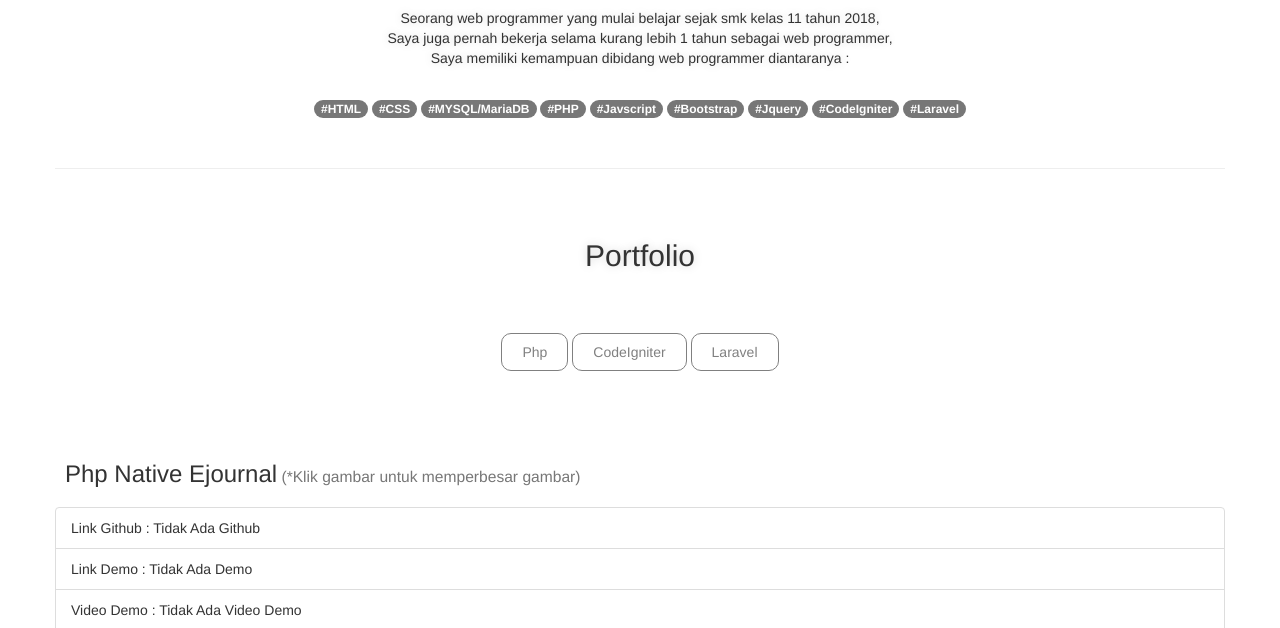
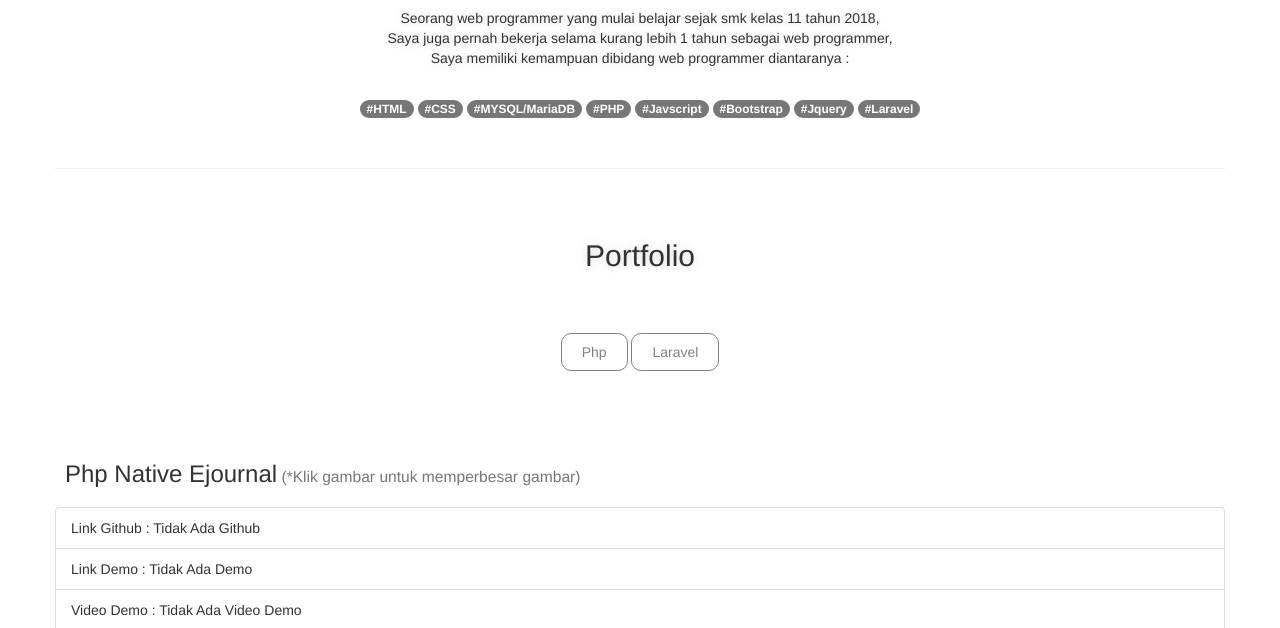
Before and after one commit to litondev/litondev.github.io, a plain HTML site: page index.html in a window 1280 px wide. Shown: the part 472-1100 px from the top of the page. Drawn offline with Linux system fonts and the light colour scheme.

Commit message:
perbaikan skill

```diff
--- a/index.html
+++ b/index.html
@@ -153,7 +153,7 @@ function showPorto(id){
 				<span class="badge p-2">#Javscript</span>
 				<span class="badge p-2">#Bootstrap</span>
 				<span class="badge p-2">#Jquery</span>
-				<span class="badge p-2">#CodeIgniter</span>
+				<!-- <span class="badge p-2">#CodeIgniter</span> -->
 				<span class="badge p-2">#Laravel</span>
 			</div>
 		</div>
@@ -169,7 +169,7 @@ function showPorto(id){
 
 			<div class="text-center" style="padding:30px">
 				<span class="btn-proto" onclick="showPorto('php')">Php</span>
-				<span class="btn-proto" onclick="showPorto('codeigniter')">CodeIgniter</span>
+				<!-- <span class="btn-proto" onclick="showPorto('codeigniter')">CodeIgniter</span>		-->
 				<span class="btn-proto" onclick="showPorto('laravel')">Laravel</span>
 			</div>
 
@@ -227,10 +227,11 @@ function showPorto(id){
 					<!-- LARAVEL CAMPRENT -->
 				</div>
 
-				<div id="codeigniter" class="the-porto" style="display:none">
+				<!-- <div id="codeigniter" class="the-porto" style="display:none"> -->
 					<!-- CODEIGNITER CAMPRENT -->
-						<div id="codeigniter-camprent"></div>
+						<!-- <div id="codeigniter-camprent"></div> -->
 						<script>
+							/*
 							var Obj = {
 								id : 'codeigniter-camprent',
 								title : 'CodeIgniter 3 Persewan Alat Camping',
@@ -241,9 +242,10 @@ function showPorto(id){
 							};
 
 							makePorto(Obj);
+							*/
 						</script>
 					<!-- CODEIGNITER CAMPRENT -->
-				</div>
+				<!-- </div> -->
 			</div>
 		</div>
 		<!-- PORTO -->
```
